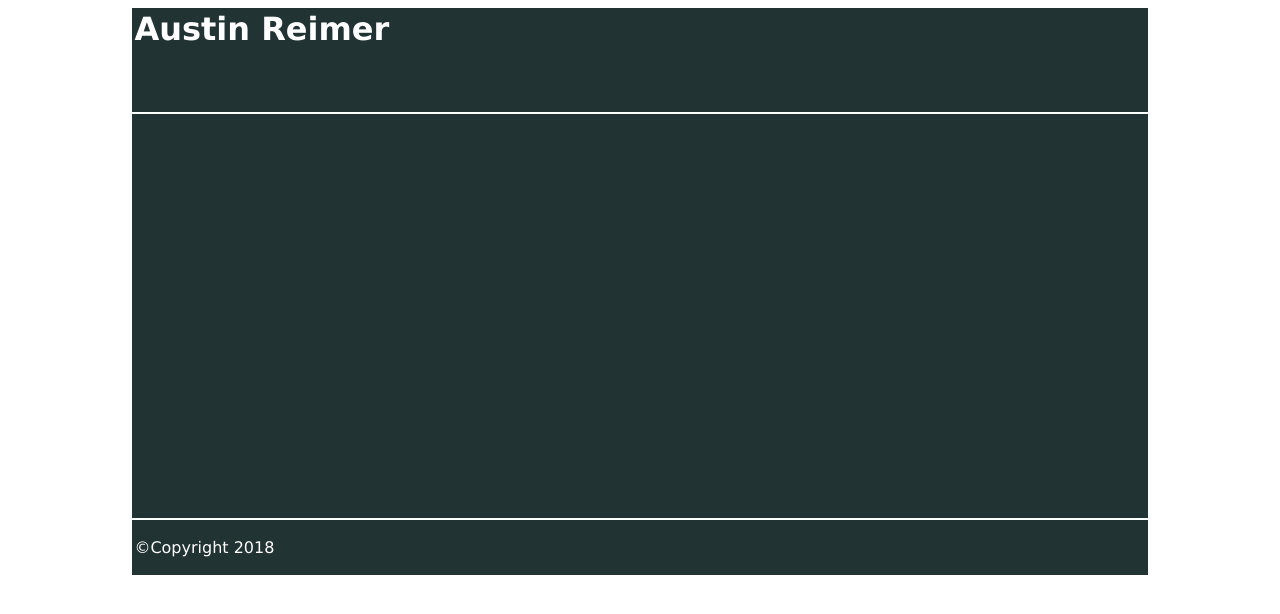
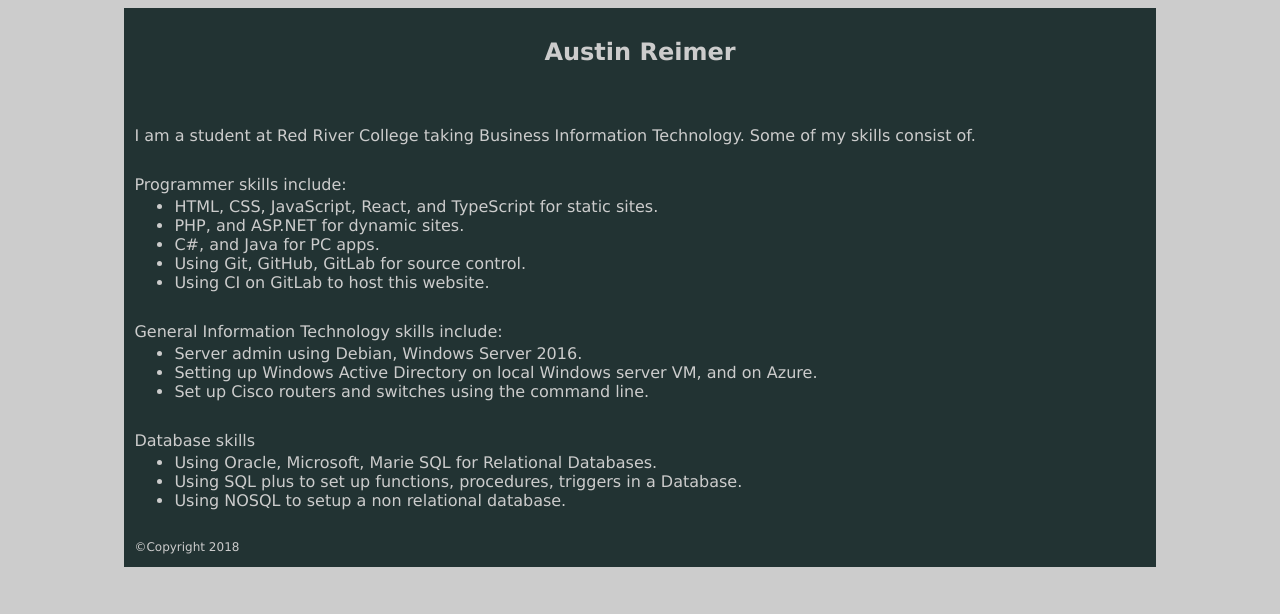
Before and after one commit to austin-d-reimer/austin-d-reimer, a plain HTML site: page index.html in a window 1280 px wide. Drawn offline with Linux system fonts and the light colour scheme.

Commit message:
Edited the page Added more text and changed the formating colors. removed the Header and Footer and merged it in the Section

```diff
--- a/index.html
+++ b/index.html
@@ -6,12 +6,36 @@
     <title>Austin Reimer</title>
 </head>
 <body>
-    <header>
-        <h1>Austin Reimer</h1>
-    </header>
-    <section></section>
-    <footer>
-        <p>&copy;Copyright 2018</p>
-    </footer>
+    <section>
+        <h1 id="title">Austin Reimer</h1>
+
+        <p>I am a student at Red River College taking Business Information Technology. Some of my skills consist of.</p>
+
+        <p>Programmer skills include:</p>
+        <ul>
+            <li>HTML, CSS, JavaScript, React, and TypeScript for static sites.</li>
+            <li>PHP, and ASP.NET for dynamic sites.</li>
+            <li>C#, and Java for PC apps.</li>
+            <li>Using Git, GitHub, GitLab for source control.</li>
+            <li>Using CI on GitLab to host this website.</li>
+        </ul>
+
+        <p>General Information Technology skills include:</p>
+        <ul>
+            <li>Server admin using Debian, Windows Server 2016.</li>
+            <li>Setting up Windows Active Directory on local Windows server VM, and on Azure.</li>
+            <li>Set up Cisco routers and switches using the command line.</li>
+
+        </ul>
+
+        <p>Database skills</p>
+        <ul>
+            <li>Using Oracle, Microsoft, Marie SQL for Relational Databases.</li>
+            <li>Using SQL plus to set up functions, procedures, triggers in a Database.</li>
+            <li>Using NOSQL to setup a non relational database.</li>
+        </ul>
+
+        <p id="copy">&copy;Copyright 2018</p>
+    </section>
 </body>
 </html>
--- a/style.css
+++ b/style.css
@@ -1,31 +1,30 @@
 body {
-    color: #fff;
+    color: #ccc;
     font-family: Verdana, Geneva, Tahoma, sans-serif;
+    background-color: #ccc;
 }
 
-header {
-    width: 80%;
-    height: 100px;
-    background: #233;
-    margin: 2px auto;
-    padding: 2px;
+#title {
+    text-align: center;
+    margin-bottom: 60px;
 }
 
-header h1 {
-    margin: 0px;
+#copy {
+    font-size: 12px;
 }
 
-section {
+section > p {
+    margin-top: 30px;
+    margin-bottom: 3px;
+    padding: 0px;
+}
+section > ul {
+    margin-top: 0px;
+}
+
+section, footer {
     width: 80%;
-    padding: 2px;
-    min-height: 400px;
+    padding: 10px;
     background: #233;
     margin: 2px auto;
 }
-
-footer {
-    width: 80%;
-    padding: 2px;
-    background: #233;
-    margin: 2px auto;
-}
```
